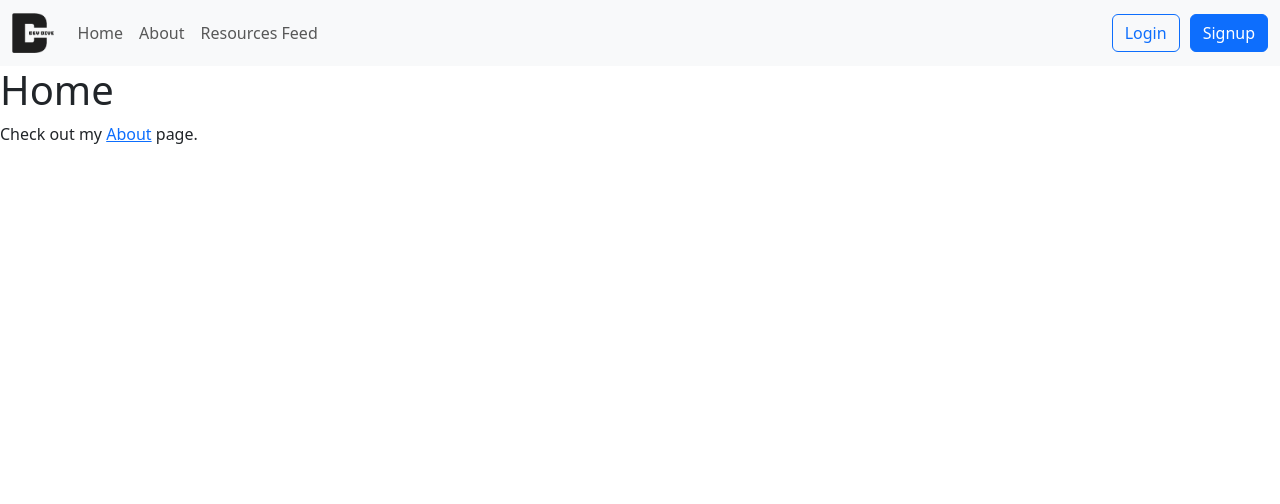
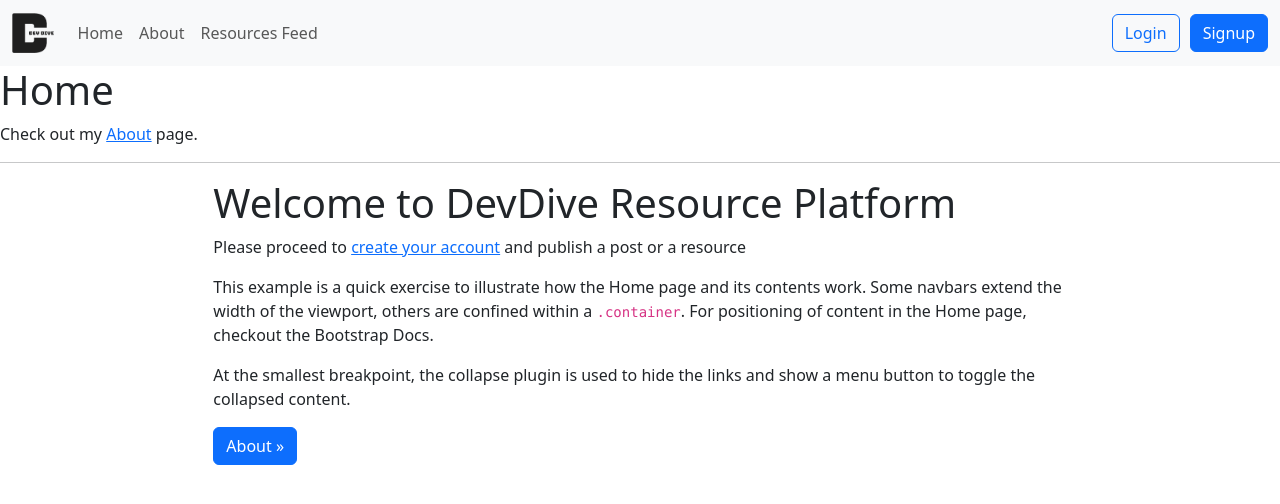
Before and after one commit to GodsplanElot/Python_BlogWebiste, a Django app: page / in a window 1280 px wide. Shown: the top 504 px of the page. Run offline with Django 5.2, Linux system fonts and the light colour scheme; parts of the project's set-up code (start-up, migrations or seed data) failed here and were passed over.

Commit message:
Cleaned up code for uchedotphp☣

```diff
--- a/myproject/posts/templates/posts/posts_list.html
+++ b/myproject/posts/templates/posts/posts_list.html
@@ -6,7 +6,10 @@
 
 {% block content %}
     <section>
-        <h1>Posts Lists</h1>
+        <h1 style="color: red;">Resources</h1>
+        <p style="color: blue;">Resources will populate the area below</p>
+        <p style="color: blue;">⚡</p>
+        <hr>
 
         {% for post in posts %}
             <article class="flex-container">
--- a/myproject/templates/home.html
+++ b/myproject/templates/home.html
@@ -5,6 +5,21 @@
 {% endblock %}
 
 {% block content %}
-    <h1>Home</h1>
-    <p>Check out my <a href="/about">About</a> page.</p>
+        <h1>Home</h1>
+        <p>Check out my <a href="/about">About</a> page.</p>
+
+        <hr>
+        <div>
+            <div class="bg-body-tertiaryp-5 rounded">
+              <div class="col-sm-8 mx-auto">
+                <h1>Welcome to DevDive Resource Platform</h1>
+                <p>Please proceed to <a href="{% url 'users:register' %}">create your account</a> and publish a post or a resource</p>
+                <p>This example is a quick exercise to illustrate how the Home page and its contents work. Some navbars extend the width of the viewport, others are confined within a <code>.container</code>. For positioning of content in the Home page, checkout the Bootstrap Docs.</p>
+                <p>At the smallest breakpoint, the collapse plugin is used to hide the links and show a menu button to toggle the collapsed content.</p>
+                <p>
+                  <a class="btn btn-primary" href="/about" role="button">About &raquo;</a>
+                </p>
+              </div>
+            </div>
+          </div>
 {% endblock %}
--- a/myproject/templates/layout.html
+++ b/myproject/templates/layout.html
@@ -77,12 +77,12 @@
             </div>
         </div>
     </nav>
-    <div class="bg-body-tertiaryp-5 rounded">
+
 
         {% block content %}
 
         {% endblock %}
-    </div>
+
 
     <script src="https://cdn.jsdelivr.net/npm/bootstrap@5.3.3/dist/js/bootstrap.bundle.min.js" integrity="sha384-YvpcrYf0tY3lHB60NNkmXc5s9fDVZLESaAA55NDzOxhy9GkcIdslK1eN7N6jIeHz" crossorigin="anonymous"></script>
 </body>
```
Also changed, not shown: myproject/templates/about.html (+13 -0 lines), myproject/db.sqlite3, myproject/media/wallpaper_yFUsPAi.png (added).
